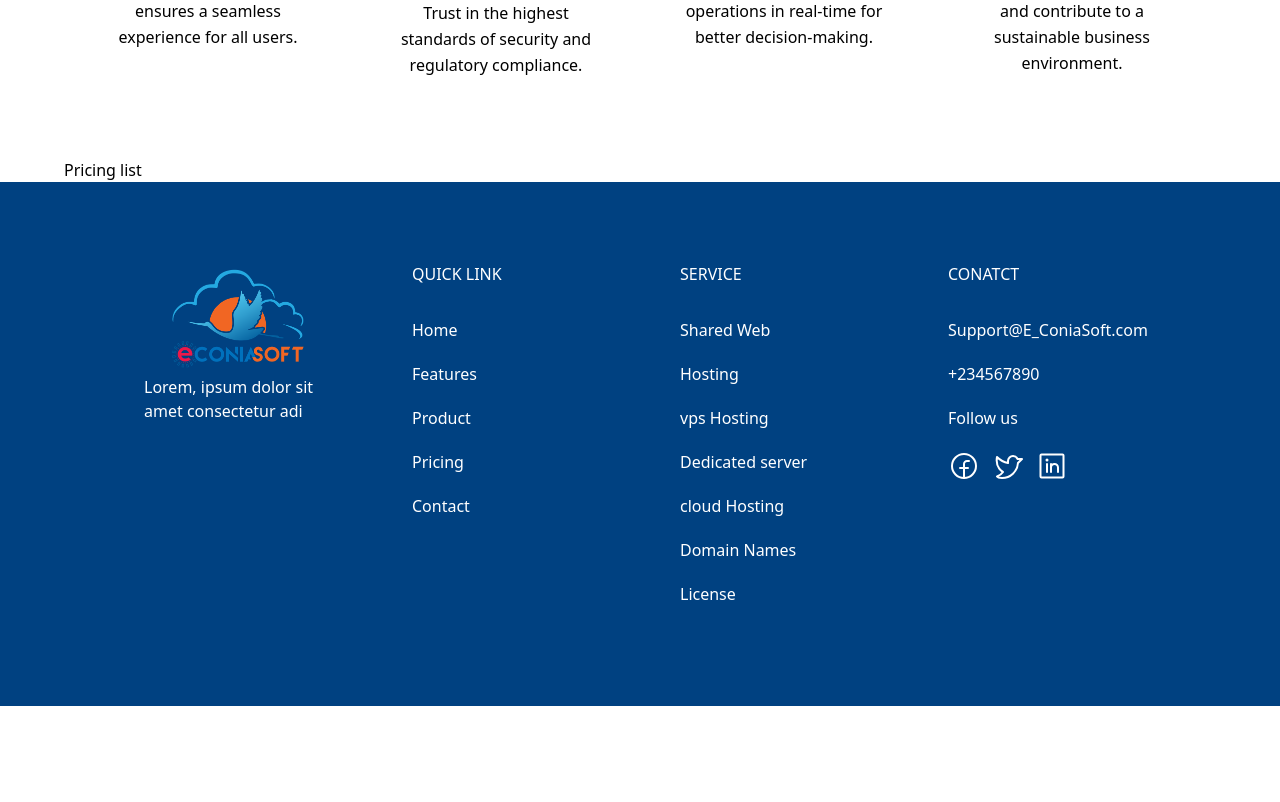
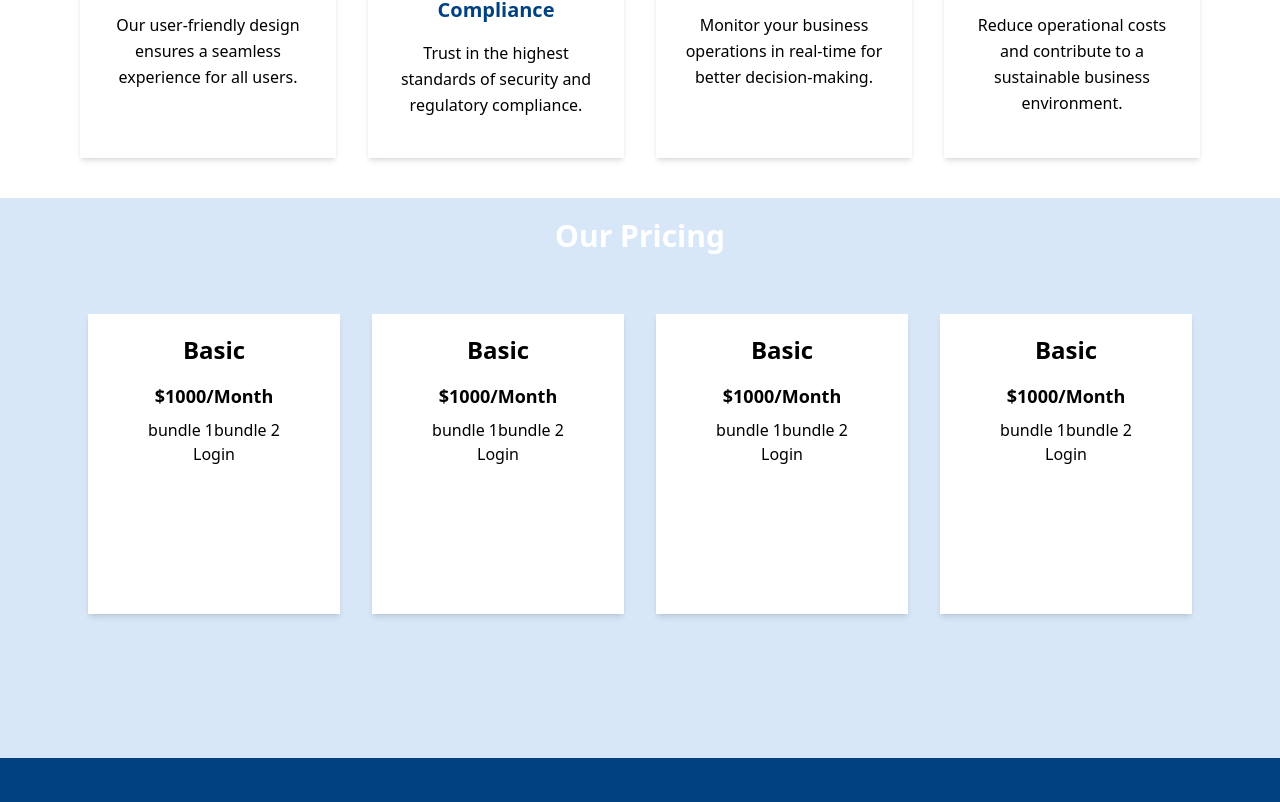
Before and after one commit to Aliyubarde97/E_ConiaSoft, a React (Vite) app: page / in a window 1280 px wide. Shown: the part 2180-2982 px from the top of the page. Before the commit the page ends 2886 px from the top, so only its background shows below. Built offline with nearby package versions, Linux system fonts and the light colour scheme.

Commit message:
update pricing list

```diff
--- a/src/App.tsx
+++ b/src/App.tsx
@@ -4,7 +4,7 @@ import './App.css'
 import { BrowserRouter as Router, Routes, Route, Navigate} from 'react-router-dom'
 import Home from './pages/home/Home'
 import Layout from './components/Layout/Layout'
-import Features from './pages/features/Features'
+import Features from './pages/product/Product'
 import Contact from './pages/contact/Contact'
 // import SubHero from './pages/home/SubHero'
 // import Cards from './pages/home/Cards'
--- a/src/components/Footer/FooterComponent.tsx
+++ b/src/components/Footer/FooterComponent.tsx
@@ -7,7 +7,7 @@ const FooterComponent = () => {
      <>
      <div className="relative w-full text-white bg-bg-color">
       <div className="container">
-        <div className="grid lg:grid-cols-4 md:grid-cols-2 grid-cols-1 p-20 gap-20">
+        <div className="grid lg:grid-cols-4 md:grid-cols-2 grid-cols-1 p-10 gap-20">
           <div className="flex flex-col">
             <Link to='#'>
               <img src={logo} alt=""  />
@@ -18,24 +18,24 @@ const FooterComponent = () => {
           <div className="flex flex-col gap-3">
             <p className="uppercase">Quick link</p>
             <ul>
-              <li className="my-5"><Link to={""}>Home</Link></li>
-              <li className="my-5"><Link to={""}>Features</Link></li>
-              <li className="my-5"><Link to={""}>Product</Link></li>
-              <li className="my-5"><Link to={""}>Pricing</Link></li>
-              <li className="my-5"><Link to={""}>Contact</Link></li>
+              <li className="my-2 "><Link to={""}>Home</Link></li>
+              <li className="my-2 "><Link to={""}>Features</Link></li>
+              <li className="my-2 "><Link to={""}>Product</Link></li>
+              <li className="my-2 "><Link to={""}>Pricing</Link></li>
+              <li className="my-2 "><Link to={""}>Contact</Link></li>
             </ul>
 
           </div>
           <div className="flex flex-col gap-3">
             <p className="uppercase">service</p>
             <ul>
-              <li className="my-5"><Link to={""}>Shared Web</Link></li>
-              <li className="my-5"><Link to={""}>Hosting</Link></li>
-              <li className="my-5"><Link to={""}>vps Hosting</Link></li>
-              <li className="my-5"><Link to={""}>Dedicated server</Link></li>
-              <li className="my-5"><Link to={""}>cloud Hosting</Link></li>
-              <li className="my-5"><Link to={""}>Domain Names</Link></li>
-              <li className="my-5"><Link to={""}>License</Link></li>
+              <li className="my-2 "><Link to={""}>Shared Web</Link></li>
+              <li className="my-2 "><Link to={""}>Hosting</Link></li>
+              <li className="my-2 "><Link to={""}>vps Hosting</Link></li>
+              <li className="my-2 "><Link to={""}>Dedicated server</Link></li>
+              <li className="my-2 "><Link to={""}>cloud Hosting</Link></li>
+              <li className="my-2 "><Link to={""}>Domain Names</Link></li>
+              <li className="my-2"><Link to={""}>License</Link></li>
 
             </ul>
 
@@ -43,9 +43,9 @@ const FooterComponent = () => {
           <div className="flex flex-col gap-3">
             <p className="uppercase">Conatct</p>
             <ul>
-              <li className="my-5"><Link to={""}>Support@E_ConiaSoft.com</Link></li>
-              <li className="my-5"><Link to={""}>+234567890</Link></li>
-              <li className="my-5"><Link to={""}>Follow us</Link></li>
+              <li className="my-2"><Link to={""}>Support@E_ConiaSoft.com</Link></li>
+              <li className="my-2"><Link to={""}>+234567890</Link></li>
+              <li className="my-2"><Link to={""}>Follow us</Link></li>
              <div className="flex justify-start items-center gap-3">
               <Link to={""}><FacebookLogo size={32} /></Link>
               <Link to={""}><TwitterLogo size={32} /></Link>
--- a/src/pages/home/Pricing.tsx
+++ b/src/pages/home/Pricing.tsx
@@ -1,10 +1,57 @@
 const Pricing = () => {
+
+  const Price = [
+    {PlanName:'Basic',
+     PlanPrice:'$1000/Month',
+     bundle: ["bundle 1", "bundle 2 "]
+    },
+
+    {PlanName:'Basic',
+     PlanPrice:'$1000/Month',
+     bundle: ["bundle 1", "bundle 2 "]
+    },
+
+    {PlanName:'Basic',
+     PlanPrice:'$1000/Month',
+     bundle: ["bundle 1", "bundle 2 "]
+    },
+
+    {PlanName:'Basic',
+     PlanPrice:'$1000/Month',
+     bundle: ["bundle 1", "bundle 2"]
+    },
+  ]
   return (
    <>
-   <div className="w-full h-[calc(100vh-140px) bg-bg-color]">
+   <div className="w-full  min-h-[70vh] bg-section-color">
     <div className="container">
+    <div className="flex items-center justify-center">
 
-        <p>Pricing list </p>
+    <p className="font-bold capitalize text-3xl py-5 text-white">Our Pricing</p>
+    </div>
+
+      <div className="grid lg:grid-cols-4 md:grid-cols-2  grid-cols-1 gap-12 lg:gap-8 sm:px-6   mt-10">
+
+          {
+            Price.map((items, index) =>
+              <div key={index} className='bg-white shadow-md mb-10 text-center h-[300px] py-3 px-6
+              cursor-pointer hover:bg-color-primary-dark ease-in'>
+                <p className="py-2 font-bold text-2xl">{items.PlanName}</p>
+                <p className="py-2 font-bold text-lg">{items.PlanPrice}</p>
+                <p className="">{items.bundle}</p>
+                <div>
+                  <button type="submit">Login</button>
+                </div>
+
+              </div>
+
+            )
+          }
+      </div>
+
+
+
+
     </div>
 
    </div>
--- a/src/pages/home/Services.tsx
+++ b/src/pages/home/Services.tsx
@@ -8,11 +8,11 @@ const Services = () => {
     <>
       <div className="w-full h[calc[100vh-140px]] bg-white">
         <div className="flex items-center justify-center">
-          <p className="font-bold capitalize text-3xl mt-10 text-text-colorblue">Why you Choice us</p>
+          <p className="font-bold capitalize text-3xl mt-10 py-5 text-text-colorblue">Why you Choice us</p>
         </div>
         <div className="container grid lg:grid-cols-4 md:grid-2  gap-12 lg:gap-8  sm:px-6  lg:px-4 mt-10">
           {/* card-1 */}
-          <div className=" bg-white mb-10 text-center py-10 px-6
+          <div className=" bg-white shadow-md mb-10 text-center py-10 px-6
               cursor-pointer hover:bg-color-primary-dark  ease-in ">
             <div
               className="bg-color-secondry inline-block rounded-2xl py-4 px-3  w-20 "
@@ -26,7 +26,7 @@ const Services = () => {
 
           </div>
           {/* card2 */}
-          <div className=" bg-white mb-10  text-center py-10 px-6
+          <div className=" bg-white shadow-md mb-10  text-center py-10 px-6
               cursor-pointer hover:bg-color-primary-dark  ease-in ">
             <div
               className="bg-color-secondry inline-block rounded-2xl py-4 px-3  w-20"
@@ -40,7 +40,7 @@ const Services = () => {
 
           </div>
           {/* card 3  */}
-          <div className=" bg-white mb-10 b   text-center py-10 px-6
+          <div className=" bg-white mb-10  shadow-md   text-center py-10 px-6
               cursor-pointer hover:bg-color-primary-dark  ease-in ">
             <div
               className=" inline-block rounded-2xl py-4 px-3  w-20 "
@@ -53,7 +53,8 @@ const Services = () => {
             </p>
 
           </div>
-          <div className=" bg-white mb-10 b   text-center py-10 px-6
+          {/* card4 */}
+          <div className=" bg-white mb-10 shadow-md   text-center py-10 px-6
               cursor-pointer hover:bg-color-primary-dark  ease-in ">
             <div
               className=" inline-block rounded-2xl py-4 px-3  w-20 "
--- a/src/pages/features/Features.tsx
+++ b/src/pages/product/Product.tsx
@@ -3,7 +3,7 @@ import EDeliveryNote from "./EDeliveryNote"
 import Einvoice from "./Einvoice"
 import Eproducer from "./Eproducer"
 
-import HeroFeature from "./HeroFeature"
+import HeroFeature from "./HeroProduct"
 import Process from "./Process"
 
 const Features = () => {
```
Also changed, not shown: src/pages/product/EArchiveInvoice.tsx (renamed from src/pages/features/EArchiveInvoice.tsx), src/pages/product/EDeliveryNote.tsx (renamed from src/pages/features/EDeliveryNote.tsx), src/pages/product/Einvoice.tsx (renamed from src/pages/features/Einvoice.tsx), src/pages/product/Eproducer.tsx (renamed from src/pages/features/Eproducer.tsx), src/pages/product/HeroProduct.tsx (renamed from src/pages/features/HeroFeature.tsx), src/pages/product/Process.tsx (renamed from src/pages/features/Process.tsx).
